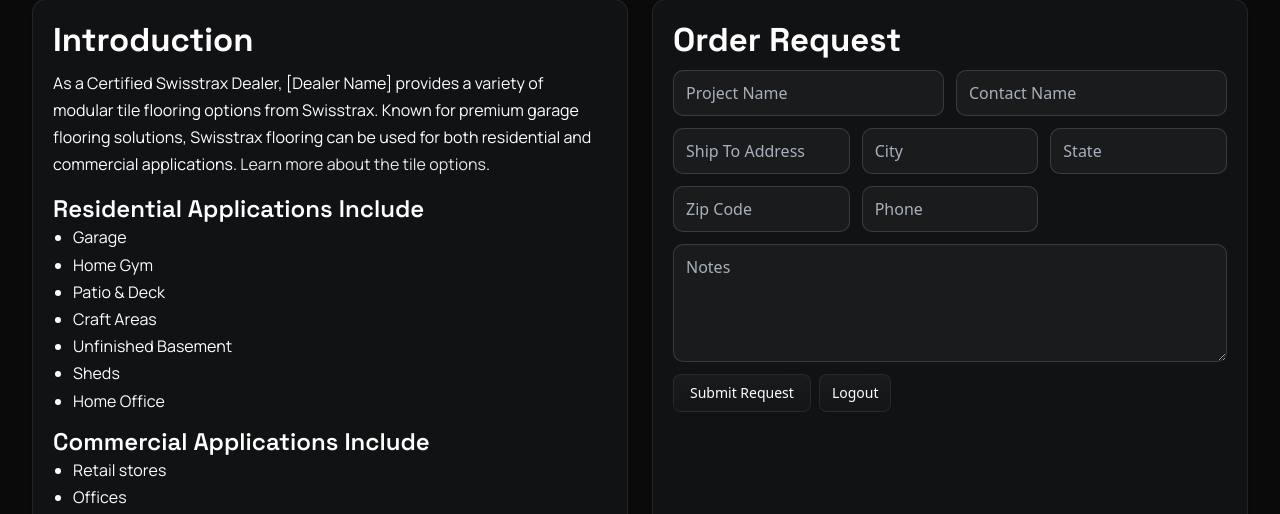
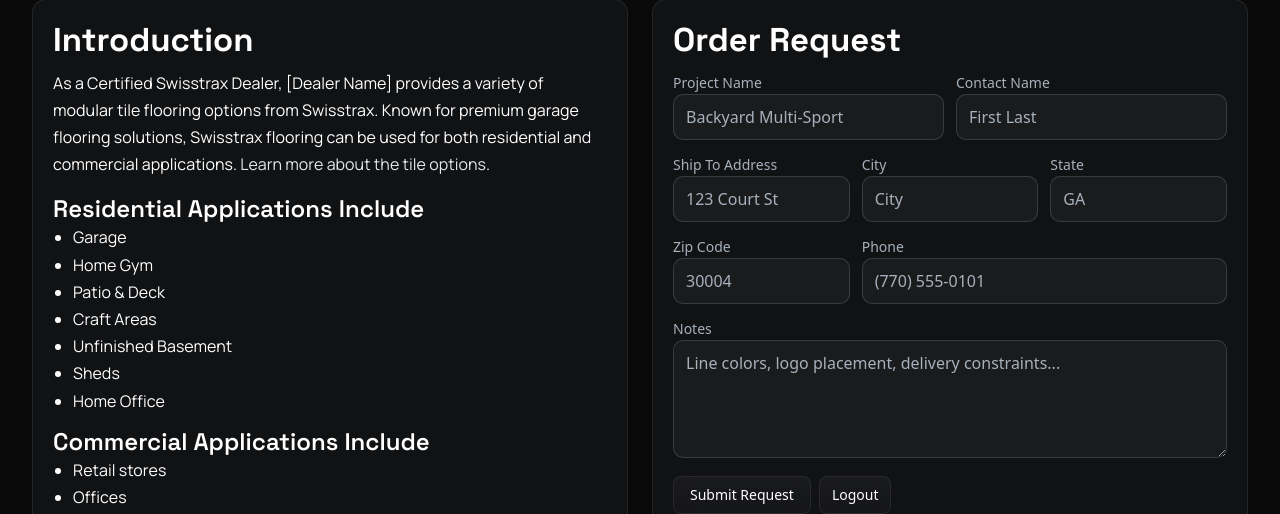
Before and after one commit to PaulWallaceATL/playsportcourts, a Next.js app: page /dealer-portal in a window 1280 px wide. Both pictures are taken after typing "name@example.com", "Sample123" into the empty fields and a click on the button "Create Account". Shown: the part 233-747 px from the top of the page. Built offline with nearby package versions, Linux system fonts and the light colour scheme; no server answers.

Commit message:
dealer portal UX+: labeled fields, success toast, recent orders panel with animations; better spacing and structure

```diff
--- a/src/app/dealer-portal/page.tsx
+++ b/src/app/dealer-portal/page.tsx
@@ -1,12 +1,21 @@
 "use client";
 import Link from "next/link";
 import * as React from "react";
-import { getCurrentUser, login, logout, signup, isDealer, saveOrder, type MockOrder } from "@/lib/mock-auth";
+import { getCurrentUser, login, logout, signup, isDealer, saveOrder, listOrders, type MockOrder } from "@/lib/mock-auth";
 
 export default function DealerPortalPage() {
   const [user, setUser] = React.useState(getCurrentUser());
   const [error, setError] = React.useState<string | null>(null);
   const [form, setForm] = React.useState({ dealerEmail: "", projectName: "", shipTo: "", city: "", state: "", zip: "", contact: "", phone: "", notes: "" });
+  const [savedMsg, setSavedMsg] = React.useState<string | null>(null);
+  const [orders, setOrders] = React.useState<MockOrder[]>([]);
+
+  React.useEffect(() => {
+    if (isDealer(user)) {
+      const all = listOrders();
+      setOrders(all.filter(o => o.dealerEmail === user!.email).sort((a,b)=>b.createdAt-a.createdAt));
+    }
+  }, [user]);
 
   function handleLogin(e: React.FormEvent<HTMLFormElement>) {
     e.preventDefault();
@@ -47,8 +56,10 @@ export default function DealerPortalPage() {
       createdAt: Date.now(),
     };
     saveOrder(order);
+    setOrders(prev => [order, ...prev]);
     setForm({ dealerEmail: user!.email, projectName: "", shipTo: "", city: "", state: "", zip: "", contact: "", phone: "", notes: "" });
-    alert("Order saved (local placeholder)");
+    setSavedMsg("Order saved. Admin can view it in /admin (placeholder storage).");
+    setTimeout(() => setSavedMsg(null), 2600);
   }
 
   return (
@@ -108,20 +119,45 @@ export default function DealerPortalPage() {
 
           {isDealer(user) && (
             <form onSubmit={submitOrder} className="grid gap-3">
+              {savedMsg && <div className="rounded-lg border border-[var(--border)] bg-emerald-500/10 text-emerald-300 px-3 py-2 text-sm">{savedMsg}</div>}
               <div className="grid grid-cols-1 sm:grid-cols-2 gap-3">
-                <input className="field-input" placeholder="Project Name" value={form.projectName} onChange={(e)=>setForm({...form, projectName:e.target.value})} />
-                <input className="field-input" placeholder="Contact Name" value={form.contact} onChange={(e)=>setForm({...form, contact:e.target.value})} />
+                <div>
+                  <label className="text-caption">Project Name</label>
+                  <input className="field-input" placeholder="Backyard Multi-Sport" value={form.projectName} onChange={(e)=>setForm({...form, projectName:e.target.value})} />
+                </div>
+                <div>
+                  <label className="text-caption">Contact Name</label>
+                  <input className="field-input" placeholder="First Last" value={form.contact} onChange={(e)=>setForm({...form, contact:e.target.value})} />
+                </div>
               </div>
               <div className="grid grid-cols-1 sm:grid-cols-3 gap-3">
-                <input className="field-input" placeholder="Ship To Address" value={form.shipTo} onChange={(e)=>setForm({...form, shipTo:e.target.value})} />
-                <input className="field-input" placeholder="City" value={form.city} onChange={(e)=>setForm({...form, city:e.target.value})} />
-                <input className="field-input" placeholder="State" value={form.state} onChange={(e)=>setForm({...form, state:e.target.value})} />
+                <div>
+                  <label className="text-caption">Ship To Address</label>
+                  <input className="field-input" placeholder="123 Court St" value={form.shipTo} onChange={(e)=>setForm({...form, shipTo:e.target.value})} />
+                </div>
+                <div>
+                  <label className="text-caption">City</label>
+                  <input className="field-input" placeholder="City" value={form.city} onChange={(e)=>setForm({...form, city:e.target.value})} />
+                </div>
+                <div>
+                  <label className="text-caption">State</label>
+                  <input className="field-input" placeholder="GA" value={form.state} onChange={(e)=>setForm({...form, state:e.target.value})} />
+                </div>
               </div>
               <div className="grid grid-cols-1 sm:grid-cols-3 gap-3">
-                <input className="field-input" placeholder="Zip Code" value={form.zip} onChange={(e)=>setForm({...form, zip:e.target.value})} />
-                <input className="field-input" placeholder="Phone" value={form.phone} onChange={(e)=>setForm({...form, phone:e.target.value})} />
+                <div>
+                  <label className="text-caption">Zip Code</label>
+                  <input className="field-input" placeholder="30004" value={form.zip} onChange={(e)=>setForm({...form, zip:e.target.value})} />
+                </div>
+                <div className="sm:col-span-2">
+                  <label className="text-caption">Phone</label>
+                  <input className="field-input" placeholder="(770) 555-0101" value={form.phone} onChange={(e)=>setForm({...form, phone:e.target.value})} />
+                </div>
               </div>
-              <textarea className="field-input" placeholder="Notes" value={form.notes} onChange={(e)=>setForm({...form, notes:e.target.value})} rows={4}></textarea>
+              <div>
+                <label className="text-caption">Notes</label>
+                <textarea className="field-input" placeholder="Line colors, logo placement, delivery constraints..." value={form.notes} onChange={(e)=>setForm({...form, notes:e.target.value})} rows={4}></textarea>
+              </div>
               <div className="flex items-center gap-2">
                 <button className="btn-neon glass-dark rounded-md px-4 py-2 text-sm" type="submit">Submit Request</button>
                 <button type="button" className="glass-dark rounded-md px-3 py-2 text-sm" onClick={handleLogout}>Logout</button>
@@ -129,6 +165,29 @@ export default function DealerPortalPage() {
             </form>
           )}
         </article>
+
+        {isDealer(user) && (
+          <article className="surface-elevated rounded-xl p-5 md:col-span-2 anim-slide-up">
+            <div className="flex items-center justify-between mb-3">
+              <h3 className="heading-3">Your Recent Orders</h3>
+              <span className="sport-badge">{orders.length} total</span>
+            </div>
+            <div className="grid gap-3">
+              {orders.map(o => (
+                <div key={o.id} className="rounded-lg border border-border p-3 grid gap-1 md:grid-cols-5">
+                  <p className="text-sm"><span className="text-muted-foreground">Project:</span> {o.projectName || "Untitled"}</p>
+                  <p className="text-sm"><span className="text-muted-foreground">Ship To:</span> {o.shipTo}</p>
+                  <p className="text-sm"><span className="text-muted-foreground">City:</span> {o.city}</p>
+                  <p className="text-sm"><span className="text-muted-foreground">Contact:</span> {o.contact}</p>
+                  <p className="text-sm"><span className="text-muted-foreground">Created:</span> {new Date(o.createdAt).toLocaleDateString()}</p>
+                </div>
+              ))}
+              {orders.length === 0 && (
+                <p className="text-sm text-muted-foreground">No orders yet. Submit your first order above.</p>
+              )}
+            </div>
+          </article>
+        )}
       </div>
     </section>
   );
```
